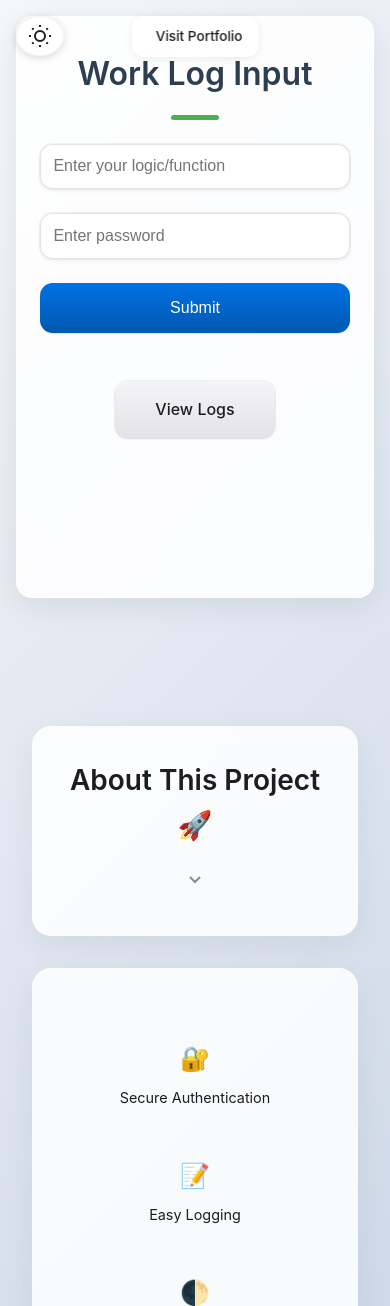
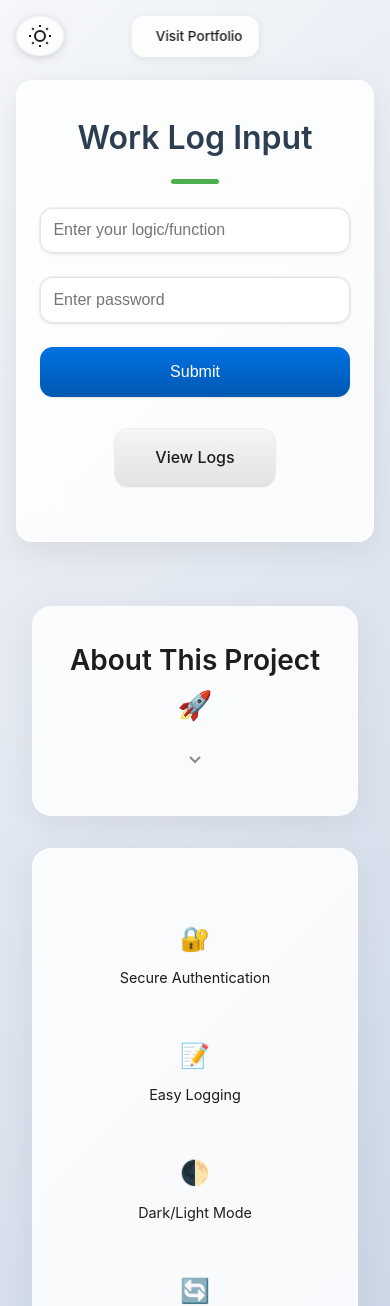
Before and after one commit to aakku106/codeTracker, a Flask app: page / in a window 390 px wide. Shown: the top 1306 px of the page. Run offline with Flask 3, Linux system fonts and the light colour scheme.

Commit message:
Refactor CSS for improved responsiveness and mobile experience
- Reduced margins and heights in various sections for better layout on mobile devices.
- Added media queries for mobile, tablet, and desktop adjustments to ensure consistent spacing.
- Enhanced the description preview and container styles for improved usability across different screen sizes.

```diff
--- a/static/style.css
+++ b/static/style.css
@@ -92,10 +92,9 @@ body {
   border-radius: 1rem;
   background-color: var(--container-bg);
   backdrop-filter: blur(20px);
-  -webkit-backdrop-filter: blur(20px); /* For Safari */
+  -webkit-backdrop-filter: blur(20px);
   box-shadow: 0 0.5rem 2rem rgba(0, 0, 0, 0.08),
     0 0 0 1px rgba(255, 255, 255, 0.5) inset;
-  margin-bottom: 8rem !important;
   position: relative;
   z-index: 2;
 }
@@ -104,7 +103,7 @@ body {
 .container::after {
   content: "";
   display: block;
-  height: 8rem; /* Extra spacing */
+  height: 2rem; /* Reduced from 4rem to 2rem */
   width: 100%;
   clear: both;
 }
@@ -371,7 +370,7 @@ button:active {
 
 .nav-links {
   text-align: center;
-  margin-top: 3rem;
+  margin-top: 1rem; /* Reduced from 2rem to 1rem */
 }
 
 .view-logs-btn {
@@ -829,15 +828,36 @@ button {
   }
 }
 
-/* Preview Section */
+/* Preview Section - Base styles */
 .description-preview {
-  margin-top: 2rem;
+  margin-top: 2rem; /* Base margin for mobile */
   padding: 2rem;
   background: var(--container-bg);
   border-radius: 1.2rem;
   text-align: center;
   box-shadow: 0 4px 20px rgba(0, 0, 0, 0.08),
     0 0 0 1px rgba(255, 255, 255, 0.1) inset;
+}
+
+/* Mobile adjustments */
+@media (max-width: 767px) {
+  .description-preview {
+    margin-top: 1.5rem;
+  }
+}
+
+/* Tablet adjustments */
+@media (min-width: 768px) {
+  .description-preview {
+    margin-top: 1.5rem; /* Reduced from 2rem */
+  }
+}
+
+/* Desktop adjustments */
+@media (min-width: 1024px) {
+  .description-preview {
+    margin-top: 1rem; /* Even less space on desktop */
+  }
 }
 
 .description-preview h2 {
@@ -898,7 +918,7 @@ button {
 /* About Section Styles */
 .about-section {
   max-width: 800px;
-  margin: 12rem auto 4rem;
+  margin: 6rem auto 4rem;
   padding: 0 2rem;
   position: relative;
   z-index: 1;
@@ -1004,7 +1024,7 @@ button {
 /* Mobile Responsiveness */
 @media (max-width: 768px) {
   .about-section {
-    margin: 6rem auto 3rem;
+    margin: 4rem auto 3rem;
     padding: 0 1rem;
   }
 
@@ -1109,3 +1129,35 @@ button {
 
   /* Rest of your mobile styles... */
 }
+
+/* Add margin only for mobile */
+@media (max-width: 767px) {
+  .container {
+    margin-top: 4rem; /* Added top margin only for mobile */
+  }
+}
+
+/* Responsive adjustments */
+@media (max-width: 767px) {
+  .container::after {
+    height: 1.5rem; /* Even less space on mobile */
+  }
+
+  .nav-links {
+    margin-top: 0.8rem; /* Minimal margin on mobile */
+  }
+}
+
+/* Mobile adjustments */
+@media (max-width: 767px) {
+  .description-preview {
+    margin-top: 1.5rem; /* Even less space on mobile */
+  }
+}
+
+/* Desktop adjustments */
+@media (min-width: 1024px) {
+  .about-section {
+    margin: 5rem auto 4rem;
+  }
+}
```
